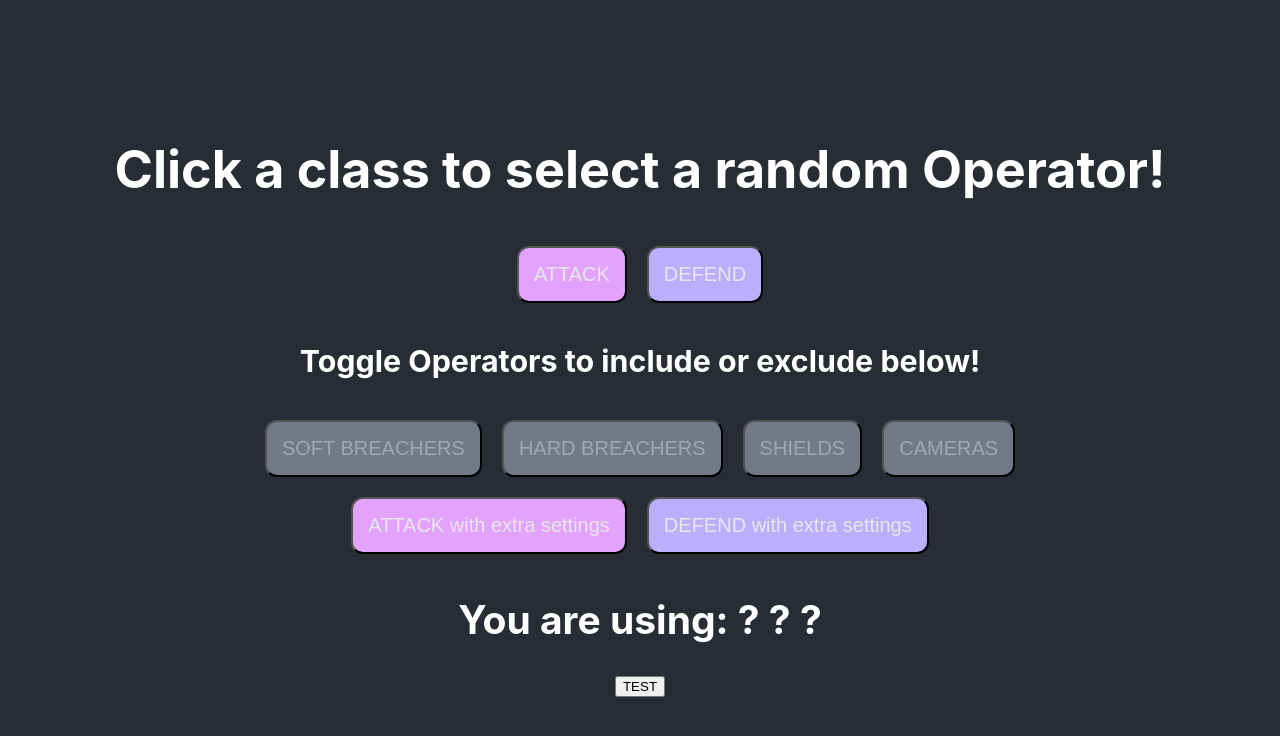
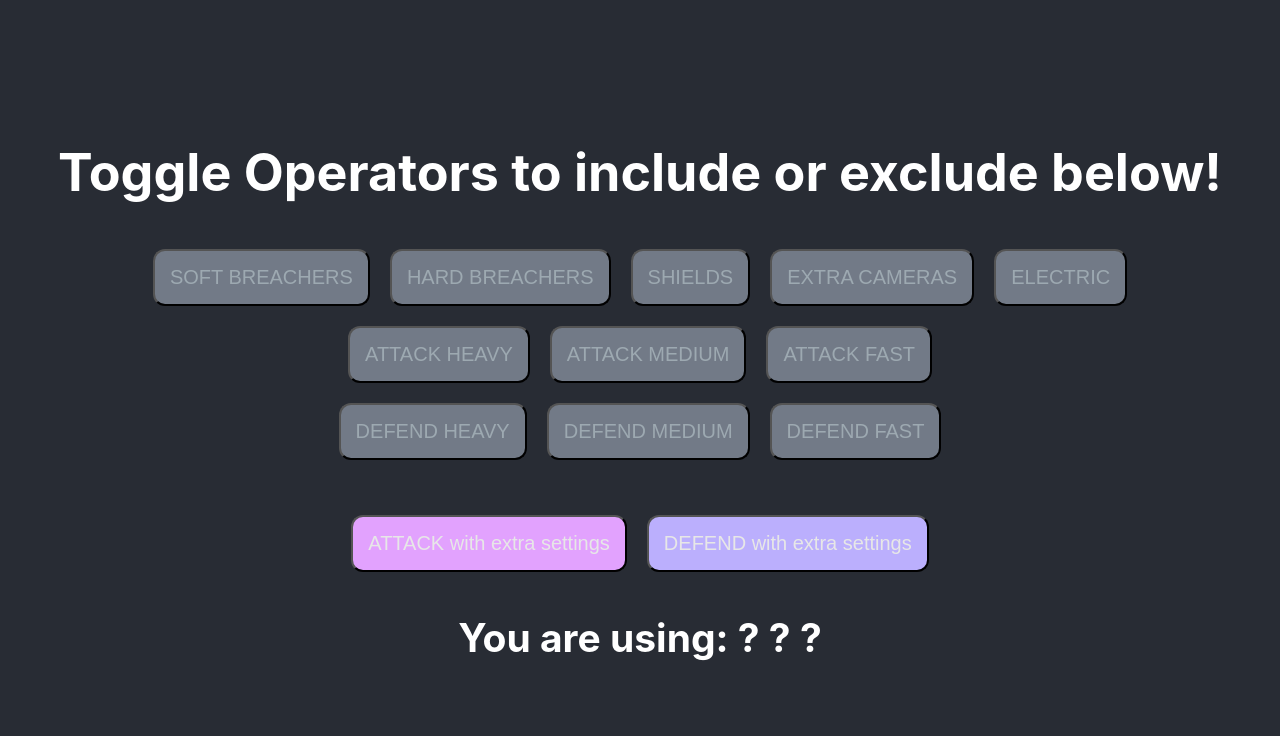
Before and after one commit to micahgrande/R6SRando, a React (Create React App) app: page / in a window 1280 px wide. Shown: the top 736 px of the page. Built offline with nearby package versions, Linux system fonts and the light colour scheme.

Commit message:
added armor/speed option

```diff
--- a/src/App.js
+++ b/src/App.js
@@ -19,7 +19,14 @@ const SoftBreach = [0, 2, 10, 16]
 const HardBreach = [3, 13]
 const ShieldAttack = [5, 8]
 const ShieldDefend = [20]
-const Camera = [11,13,18]
+const Camera = [11,13,18, 22]
+const Electric = [9, 21]
+const AttackFast = [2, 9, 12, 13, 20]
+const AttackMedium = [0, 1, 3, 4, 6, 8, 10, 11, 14, 15, 16, 17, 18, 19, 21, 23]
+const AttackHeavy = [5, 7, 22]
+const DefendFast = [3, 8, 9]
+const DefendMedium = [0, 1, 2, 6]
+const DefendHeavy = [4, 5, 7]
 
   const AttackStyle = {
     fontSize: "20px",
@@ -57,14 +64,6 @@ const Camera = [11,13,18]
 function R6SRando() {
 
   let [Op, setOp] = useState("? ? ?") //variable shown as the name of who you're playing
-
-  //Randomize all ops. no extra settings
-  const DoAttack = () => {
-    setOp(Attackers[Math.floor(Math.random() * Attackers.length)])
-  }
-  const DoDefend = () => {
-    setOp(Defenders[Math.floor(Math.random() * Defenders.length)])
-  }
 
   //extra settings connected to similarly named buttons
         const SoftBreachToggle = () => {
@@ -120,10 +119,11 @@ function R6SRando() {
             ShieldAttack.forEach(function(element){
               AttackNumber[element]--
             })
-            ShieldAttack.forEach(function(element){
+            ShieldDefend.forEach(function(element){
               DefendNumber[element]--
             })
             console.log("Attack: "+AttackNumber)
+            console.log("Defend: "+ DefendNumber)
             buttontoggle(button)
           }
         }
@@ -133,22 +133,141 @@ function R6SRando() {
             Camera.forEach(function(element){
               DefendNumber[element]++
             })
-            console.log("Attack: " + DefendNumber)
+            console.log("Defend: " + DefendNumber)
             buttontoggle(button)
           }
           else {
             Camera.forEach(function(element){
               DefendNumber[element]--
             })
-            console.log("Attack: " + DefendNumber)
+            console.log("Defend: " + DefendNumber)
+            buttontoggle(button)
+          }
+        }
+        const ElectricToggle = () => {
+          const button = document.getElementById("ElectricButton")
+          if (button.value === "OFF"){
+            Electric.forEach(function(element){
+              DefendNumber[element]++
+            })
+            console.log("Defend: " + DefendNumber)
+            buttontoggle(button)
+          }
+          else {
+            Electric.forEach(function(element){
+              DefendNumber[element]--
+            })
+            console.log("Defend: " + DefendNumber)
+            buttontoggle(button)
+          }
+        }
+        const AttackHeavyToggle = () => {
+          const button = document.getElementById("AttackHeavyButton")
+          if (button.value === "OFF"){
+            AttackHeavy.forEach(function(element){
+              AttackNumber[element]++
+            })
+            console.log("Attack: " + AttackNumber)
+            buttontoggle(button)
+          }
+          else {
+            AttackHeavy.forEach(function(element){
+              AttackNumber[element]--
+            })
+            console.log("Attack: " + AttackNumber)
+            buttontoggle(button)
+          }
+        }
+        const AttackMediumToggle = () => {
+          const button = document.getElementById("AttackMediumButton")
+          if (button.value === "OFF"){
+            AttackMedium.forEach(function(element){
+              AttackNumber[element]++
+            })
+            console.log("Attack: " + AttackNumber)
+            buttontoggle(button)
+          }
+          else {
+            AttackMedium.forEach(function(element){
+              AttackNumber[element]--
+            })
+            console.log("Attack: " + AttackNumber)
+            buttontoggle(button)
+          }
+        }
+        const AttackFastToggle = () => {
+          const button = document.getElementById("AttackFastButton")
+          if (button.value === "OFF"){
+            AttackFast.forEach(function(element){
+              AttackNumber[element]++
+            })
+            console.log("Attack: " + AttackNumber)
+            buttontoggle(button)
+          }
+          else {
+            AttackFast.forEach(function(element){
+              AttackNumber[element]--
+            })
+            console.log("Attack: " + AttackNumber)
+            buttontoggle(button)
+          }
+        }
+        const DefendHeavyToggle = () => {
+          const button = document.getElementById("DefendHeavyButton")
+          if (button.value === "OFF"){
+            DefendHeavy.forEach(function(element){
+              DefendNumber[element]++
+            })
+            console.log("Defend: " + DefendNumber)
+            buttontoggle(button)
+          }
+          else {
+            DefendHeavy.forEach(function(element){
+              DefendNumber[element]--
+            })
+            console.log("Defend: " + DefendNumber)
+            buttontoggle(button)
+          }
+        }
+        const DefendMediumToggle = () => {
+          const button = document.getElementById("DefendHeavyButton")
+          if (button.value === "OFF"){
+            DefendMedium.forEach(function(element){
+              DefendNumber[element]++
+            })
+            console.log("Defend: " + DefendNumber)
+            buttontoggle(button)
+          }
+          else {
+            DefendMedium.forEach(function(element){
+              DefendNumber[element]--
+            })
+            console.log("Defend: " + DefendNumber)
+            buttontoggle(button)
+          }
+        }
+        const DefendFastToggle = () => {
+          const button = document.getElementById("DefendHeavyButton")
+          if (button.value === "OFF"){
+            DefendFast.forEach(function(element){
+              DefendNumber[element]++
+            })
+            console.log("Defend: " + DefendNumber)
+            buttontoggle(button)
+          }
+          else {
+            DefendFast.forEach(function(element){
+              DefendNumber[element]--
+            })
+            console.log("Defend: " + DefendNumber)
             buttontoggle(button)
           }
         }
 
-  const DoExtraAttack = () => {
+  const DoExtraAttack = () => { //called when ATTACK with extra settings button is pressed
     for (var i = 0; i < AttackNumber.length; i++){
       console.log(AttackNumber[i])
-      if(AttackNumber[i] !== 0) {
+      if(AttackNumber[i] > 1) {
         AttackQueue.push(Attackers[i])
       }
     }
@@ -187,32 +306,41 @@ function R6SRando() {
     }
   }
 
-  const testfunction = () => {  //linked to test button
-    console.log(AttackNumber)
-  }
+  // const testfunction = () => {  //linked to test button
+  //   console.log(AttackNumber)
+  // }
 
 
 
   return (
     <div className="App-header">
-        <h1>Click a class to select a random Operator!</h1>
-        <div className = "default">
-          <button style = {AttackStyle} onClick={DoAttack}>ATTACK</button>
-          <button style = {DefendStyle} onClick={DoDefend}>DEFEND</button>
-        </div>
-        <h3>Toggle Operators to include or exclude below!</h3>
-        <div className = "extrasettings">
+        <h1>Toggle Operators to include or exclude below!</h1>
+        <div className = "extrautility">
           <button id='SoftBreachersButton' value = "OFF" style = {ToggleDefault} onClick={SoftBreachToggle}>SOFT BREACHERS</button>
           <button id="HardBreachersButton" value = "OFF" style = {ToggleDefault} onClick={HardBreachToggle}>HARD BREACHERS</button>
           <button id="ShieldButton" value = "OFF" style = {ToggleDefault} onClick={ShieldToggle}>SHIELDS</button>
-          <button id="CameraButton" value = "OFF" style = {ToggleDefault} onClick={CameraToggle}>CAMERAS</button>
+          <button id="CameraButton" value = "OFF" style = {ToggleDefault} onClick={CameraToggle}>EXTRA CAMERAS</button>
+          <button id="ElectricButton" value = "OFF" style = {ToggleDefault} onClick={ElectricToggle}>ELECTRIC</button>
+        </div>
+        <div className = "extraattackarmorspeed">
+          <button id="AttackHeavyButton" value = "OFF" style = {ToggleDefault} onClick={AttackHeavyToggle}>ATTACK HEAVY</button>
+          <button id="AttackMediumButton" value = "OFF" style = {ToggleDefault} onClick={AttackMediumToggle}>ATTACK MEDIUM</button>
+          <button id="AttackFastButton" value = "OFF" style = {ToggleDefault} onClick={AttackFastToggle}>ATTACK FAST</button>
+        </div>
+        <div className = "extrdefendarmorspeed">
+          <button id="DefendHeavyButton" value = "OFF" style = {ToggleDefault} onClick={DefendHeavyToggle}>DEFEND HEAVY</button>
+          <button id="DefendMediumButton" value = "OFF" style = {ToggleDefault} onClick={DefendMediumToggle}>DEFEND MEDIUM</button>
+          <button id="DefendFastButton" value = "OFF" style = {ToggleDefault} onClick={DefendFastToggle}>DEFEND FAST</button>
+        </div>
+        <div>
+          <h1> </h1>
         </div>
         <div className = "doextra">
           <button id="ExtraAttack"style = {AttackStyle} onClick={DoExtraAttack}>ATTACK with extra settings</button>
           <button style = {DefendStyle} onClick={DoExtraDefend}>DEFEND with extra settings</button>
         </div>
         <h2>You are using: {Op}</h2>
-        <button onClick={testfunction}>TEST</button> {/*take out when done*/}
+        {/*<button onClick={testfunction}>TEST</button> {/*take out when done*/}
     </div>
   );
 }
```
